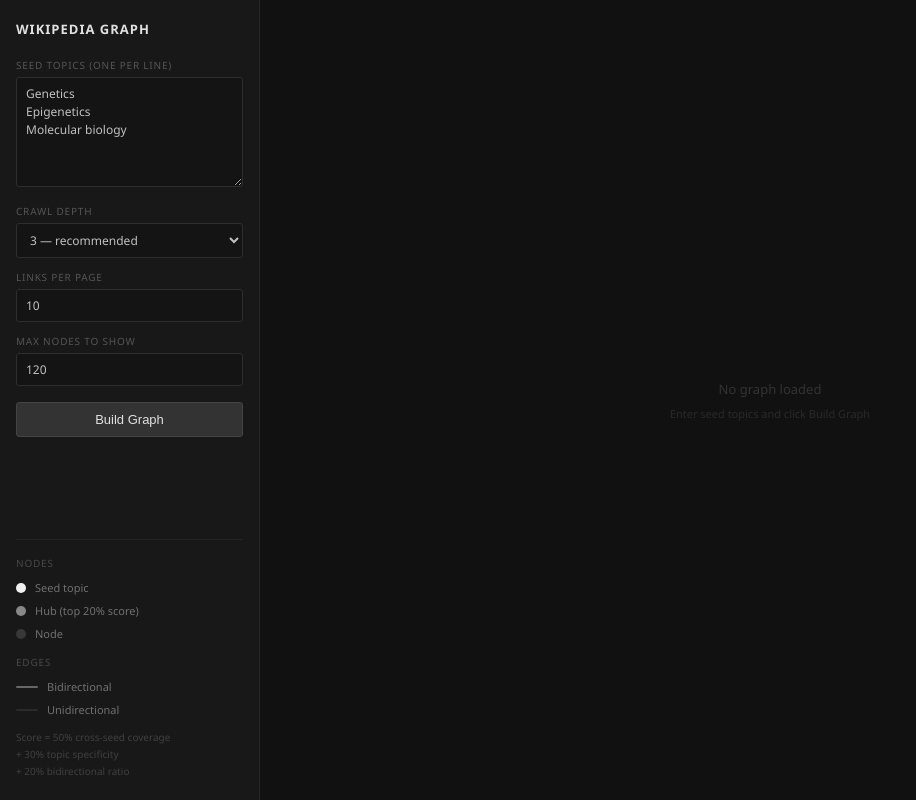
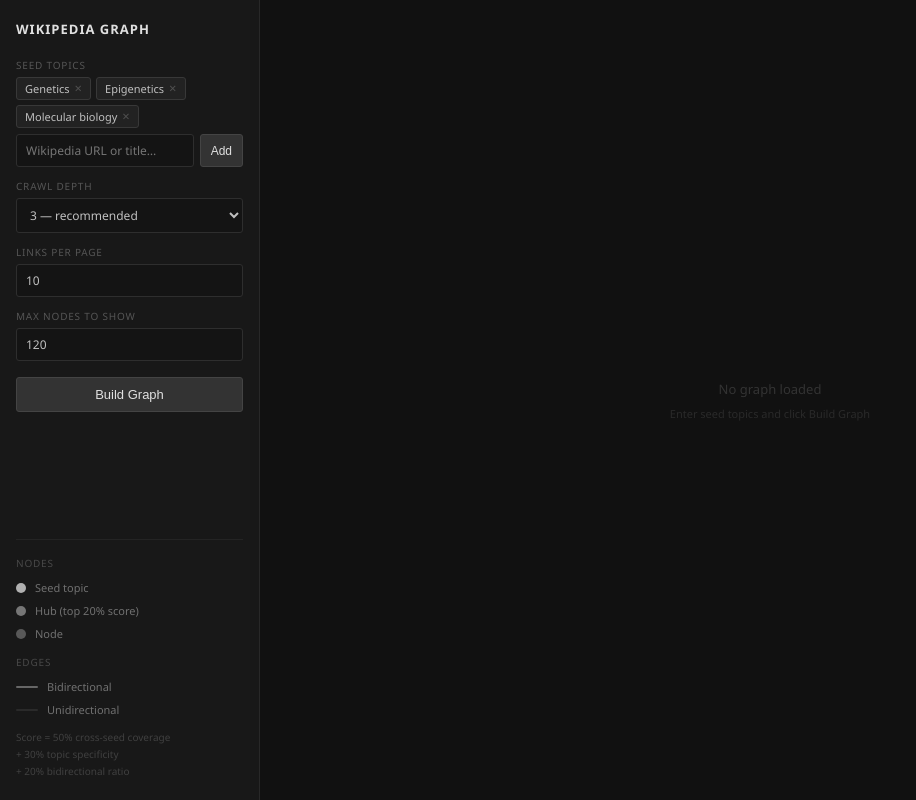
Before and after one commit to ambienp333/wikipedia-tool, a Flask app: page / in a window 1280 px wide. Shown: the whole page, without its empty margins (0-916 px from the left). Run offline with Flask 3, Linux system fonts and the light colour scheme.

Commit message:
Add Wikipedia URL input, tag-based seed UI, topic normalization
Co-Authored-By: Claude Sonnet 4.6 <noreply@anthropic.com>

```diff
--- a/crawler.py
+++ b/crawler.py
@@ -1,4 +1,5 @@
 import math
+import urllib.parse
 import requests
 import time
 import json
@@ -9,6 +10,15 @@ from datetime import datetime, timedelta
 BASE_URL = "https://en.wikipedia.org"  # swap to http://localhost:8080 for Kiwix
 API_URL = f"{BASE_URL}/w/api.php"
 HEADERS = {"User-Agent": "wikipedia-tool/1.0 (educational project)"}
+
+
+def normalize_topic(topic):
+    """Accept a Wikipedia URL or a plain article title."""
+    topic = topic.strip()
+    if "wikipedia.org/wiki/" in topic:
+        path = topic.split("/wiki/", 1)[1].split("#")[0]
+        return urllib.parse.unquote(path).replace("_", " ")
+    return topic
 
 
 def get_links(page_title, limit=10):
@@ -122,6 +132,7 @@ def crawl(seed_topics, depth=3, links_per_page=10):
     all_edges = set()
 
     for i, seed in enumerate(seed_topics):
+        seed = normalize_topic(seed)
         print(f"\n[Seed {i + 1}/{len(seed_topics)}] {seed}")
         visited, edges = _crawl_seed(seed, link_cache, depth, links_per_page)
         all_edges |= edges
@@ -132,7 +143,7 @@ def crawl(seed_topics, depth=3, links_per_page=10):
 
 
 def build_graph(seed_topics, seed_coverage, all_edges, top_n=120):
-    seed_set = {t.strip() for t in seed_topics}
+    seed_set = {normalize_topic(t) for t in seed_topics}
     total_seeds = len(seed_topics)
 
     # Bidirectional edge detection: (A→B) is bidirectional if (B→A) also exists
--- a/server.py
+++ b/server.py
@@ -3,7 +3,7 @@ import os
 import threading
 from flask import Flask, jsonify, request, render_template
 from flask_cors import CORS
-from crawler import crawl, build_graph
+from crawler import crawl, build_graph, normalize_topic
 
 app = Flask(__name__)
 CORS(app)
@@ -34,7 +34,7 @@ def run_crawl():
         return jsonify({"error": "A crawl is already in progress."}), 409
 
     data = request.json or {}
-    topics        = [t.strip() for t in data.get("topics", []) if t.strip()]
+    topics        = [normalize_topic(t) for t in data.get("topics", []) if t.strip()]
     depth         = max(1, min(int(data.get("depth", 3)), 4))
     links_per_page = max(5, min(int(data.get("links_per_page", 10)), 20))
     top_n         = max(20, min(int(data.get("top_n", 120)), 300))
--- a/templates/index.html
+++ b/templates/index.html
@@ -49,7 +49,7 @@
             margin-bottom: 5px;
         }
 
-        textarea, input[type="number"], select {
+        input[type="text"], input[type="number"], select {
             width: 100%;
             background: #141414;
             border: 1px solid #2e2e2e;
@@ -62,8 +62,53 @@
             transition: border-color 0.15s;
         }
 
-        textarea:focus, input:focus, select:focus { border-color: #606060; }
-        textarea { height: 110px; resize: vertical; line-height: 1.5; }
+        input:focus, select:focus { border-color: #606060; }
+
+        .topic-input-row {
+            display: flex;
+            gap: 6px;
+        }
+
+        .topic-input-row input {
+            flex: 1;
+        }
+
+        .topic-input-row button {
+            width: auto;
+            padding: 7px 10px;
+            font-size: 12px;
+            margin-top: 0;
+            flex-shrink: 0;
+        }
+
+        .tags-container {
+            display: flex;
+            flex-wrap: wrap;
+            gap: 5px;
+            min-height: 10px;
+            margin-bottom: 6px;
+        }
+
+        .tag {
+            display: inline-flex;
+            align-items: center;
+            gap: 5px;
+            background: #222222;
+            border: 1px solid #383838;
+            border-radius: 3px;
+            padding: 3px 8px;
+            font-size: 11px;
+            color: #c0c0c0;
+        }
+
+        .tag-remove {
+            cursor: pointer;
+            color: #505050;
+            font-size: 13px;
+            line-height: 1;
+        }
+
+        .tag-remove:hover { color: #aaaaaa; }
 
         button {
             width: 100%;
@@ -195,10 +240,12 @@
     <h1>Wikipedia Graph</h1>
 
     <div class="field">
-        <label>Seed Topics (one per line)</label>
-        <textarea id="topics" placeholder="Genetics&#10;Epigenetics&#10;Molecular biology">Genetics
-Epigenetics
-Molecular biology</textarea>
+        <label>Seed Topics</label>
+        <div class="tags-container" id="topicTags"></div>
+        <div class="topic-input-row">
+            <input type="text" id="topicInput" placeholder="Wikipedia URL or title…">
+            <button type="button" onclick="addTopic()">Add</button>
+        </div>
     </div>
 
     <div class="field">
@@ -226,15 +273,15 @@ Molecular biology</textarea>
     <div id="legend">
         <div class="legend-label">Nodes</div>
         <div class="legend-item">
-            <div class="legend-dot" style="background:#f0f0f0;"></div>
+            <div class="legend-dot" style="background:#b0b0b0;"></div>
             Seed topic
         </div>
         <div class="legend-item">
-            <div class="legend-dot" style="background:#888888;"></div>
+            <div class="legend-dot" style="background:#767676;"></div>
             Hub (top 20% score)
         </div>
         <div class="legend-item">
-            <div class="legend-dot" style="background:#383838;"></div>
+            <div class="legend-dot" style="background:#585858;"></div>
             Node
         </div>
 
@@ -269,6 +316,51 @@ Molecular biology</textarea>
 </div>
 
 <script>
+let seedTopics = ["Genetics", "Epigenetics", "Molecular biology"];
+
+function parseWikipediaTitle(raw) {
+    raw = raw.trim();
+    if (raw.includes("wikipedia.org/wiki/")) {
+        const path = raw.split("/wiki/")[1].split("#")[0];
+        return decodeURIComponent(path).replace(/_/g, " ");
+    }
+    return raw;
+}
+
+function renderTags() {
+    const container = document.getElementById("topicTags");
+    container.innerHTML = "";
+    seedTopics.forEach((t, i) => {
+        const span = document.createElement("span");
+        span.className = "tag";
+        span.textContent = t;
+        const x = document.createElement("span");
+        x.className = "tag-remove";
+        x.textContent = "×";
+        x.onclick = () => { seedTopics.splice(i, 1); renderTags(); };
+        span.appendChild(x);
+        container.appendChild(span);
+    });
+}
+
+function addTopic() {
+    const input = document.getElementById("topicInput");
+    const title = parseWikipediaTitle(input.value);
+    if (title && !seedTopics.includes(title)) {
+        seedTopics.push(title);
+        renderTags();
+    }
+    input.value = "";
+    input.focus();
+}
+
+document.addEventListener("DOMContentLoaded", () => {
+    renderTags();
+    document.getElementById("topicInput").addEventListener("keydown", e => {
+        if (e.key === "Enter") { e.preventDefault(); addTopic(); }
+    });
+});
+
 function setStatus(msg) {
     document.getElementById("status").textContent = msg;
 }
@@ -279,10 +371,7 @@ function setLoading(on) {
 }
 
 async function runCrawl() {
-    const topics = document.getElementById("topics").value
-        .split("\n").map(t => t.trim()).filter(Boolean);
-
-    if (!topics.length) { setStatus("Enter at least one topic."); return; }
+    if (!seedTopics.length) { setStatus("Add at least one topic."); return; }
 
     const depth        = parseInt(document.getElementById("depth").value);
     const linksPerPage = parseInt(document.getElementById("links").value);
@@ -296,7 +385,7 @@ async function runCrawl() {
         const resp = await fetch("/crawl", {
             method: "POST",
             headers: { "Content-Type": "application/json" },
-            body: JSON.stringify({ topics, depth, links_per_page: linksPerPage, top_n: topN })
+            body: JSON.stringify({ topics: seedTopics, depth, links_per_page: linksPerPage, top_n: topN })
         });
         const data = await resp.json();
 
@@ -317,20 +406,20 @@ async function runCrawl() {
 function nodeRadius(d) {
     if (d.type === "seed") return 18;
     const s = Math.min(d.score, 1.0);
-    if (d.type === "hub")  return 8  + s * 10;
-    return 3 + s * 7;
+    if (d.type === "hub")  return 9  + s * 9;
+    return 5 + s * 5;
 }
 
 function nodeColor(d) {
-    if (d.type === "seed") return "#f0f0f0";
-    if (d.type === "hub")  return "#888888";
-    return "#383838";
+    if (d.type === "seed") return "#b0b0b0";
+    if (d.type === "hub")  return "#767676";
+    return "#585858";
 }
 
 function labelColor(d) {
-    if (d.type === "seed") return "#ffffff";
+    if (d.type === "seed") return "#e0e0e0";
     if (d.type === "hub")  return "#aaaaaa";
-    return "#555555";
+    return "#888888";
 }
 
 function renderGraph(data) {
@@ -370,9 +459,9 @@ function renderGraph(data) {
 
     const link = g.append("g").selectAll("line")
         .data(links).join("line")
-        .attr("stroke",         d => d.bidirectional ? "#595959" : "#252525")
-        .attr("stroke-width",   d => d.bidirectional ? 1.5 : 0.8)
-        .attr("stroke-opacity", d => d.bidirectional ? 0.9 : 0.6);
+        .attr("stroke",         d => d.bidirectional ? "#707070" : "#3a3a3a")
+        .attr("stroke-width",   d => d.bidirectional ? 2.5 : 1.5)
+        .attr("stroke-opacity", d => d.bidirectional ? 1.0 : 0.7);
 
     const node = g.append("g").selectAll("g")
         .data(nodes).join("g")
@@ -381,9 +470,9 @@ function renderGraph(data) {
     node.append("circle")
         .attr("r",            nodeRadius)
         .attr("fill",         nodeColor)
-        .attr("fill-opacity", d => d.type === "node" ? 0.7 : 0.9)
-        .attr("stroke",       d => d.type === "seed" ? "#ffffff" : "none")
-        .attr("stroke-width", 1);
+        .attr("fill-opacity", 1.0)
+        .attr("stroke",       d => d.type === "seed" ? "#d0d0d0" : "none")
+        .attr("stroke-width", 1.5);
 
     // Labels: seeds and hubs always; nodes only if score is reasonably high
     node.filter(d => d.type === "seed" || d.type === "hub" || d.score >= 0.15)
```
